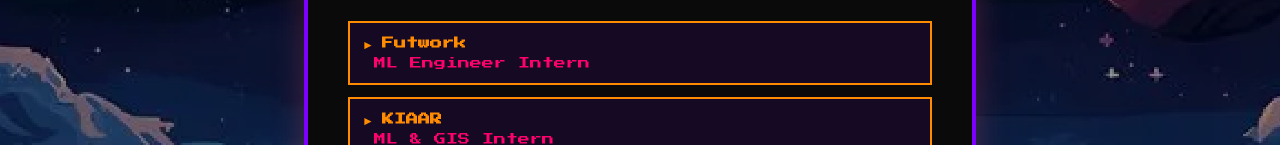
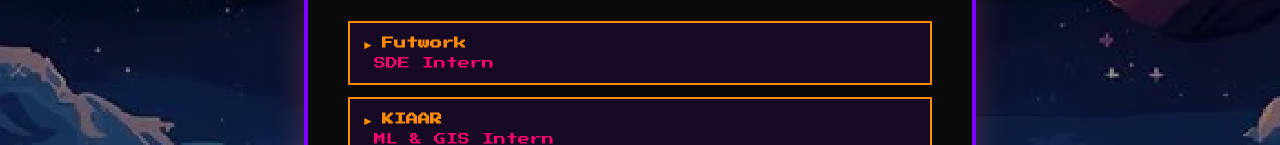
Before and after one commit to le-Affan/portfolio-website, a Next.js app: page / in a window 1280 px wide. Both pictures are taken after a click on the button "EXPERIENCE". Shown: the part 255-400 px from the top of the page. Built offline with nearby package versions, Linux system fonts and the light colour scheme.

Commit message:
Update experience-section.tsx

```diff
--- a/components/sections/experience-section.tsx
+++ b/components/sections/experience-section.tsx
@@ -13,7 +13,7 @@ interface Experience {
 const experiences: Experience[] = [
   {
     company: "Futwork",
-    role: "ML Engineer Intern",
+    role: "SDE Intern",
     duration: "Dec 2025 - Present",
     achievements: [
       "Designed and implemented an adaptive persuasion system for donation-oriented conversational AI using multi-turn dialogue control",
```
